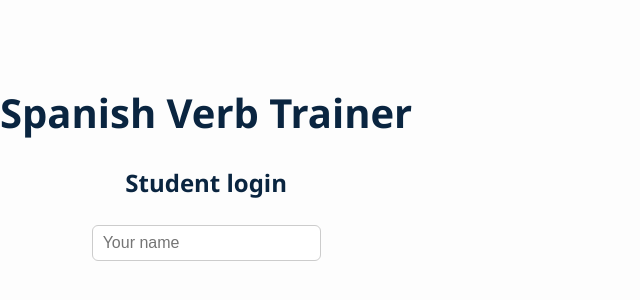
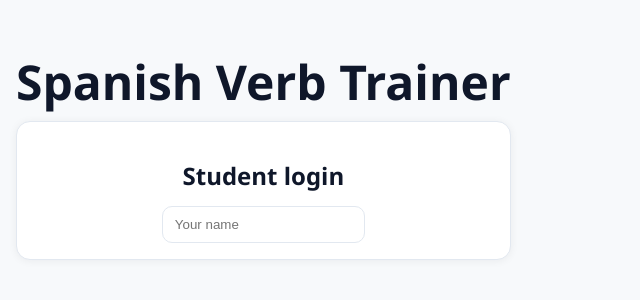
Before and after one commit to jullesp/Spanish-verb-trainer, a React (Vite) app: page / in a window 1280 px wide. Shown: the part 242-542 px from the top of the page, without its empty margins (0-640 px from the left). Built offline with nearby package versions, Linux system fonts and the light colour scheme.

Commit message:
Update App.css

```diff
--- a/src/App.css
+++ b/src/App.css
@@ -1,109 +1,45 @@
-/* Base layout and typography */
-body {
-  font-family: "Segoe UI", Roboto, Helvetica, Arial, sans-serif;
-  background-color: #fdfdfd;
-  color: #222;
-  text-align: center;
-  margin: 0;
-  padding: 0;
+/* Layout & typography */
+body{font-family:"Segoe UI",Roboto,Helvetica,Arial,sans-serif;background:#f7f9fb;color:#0f172a;margin:0}
+main{max-width:860px;margin:40px auto;padding:0 16px;text-align:center}
+h1{font-size:48px;margin:6px 0 12px}
+h2{margin:20px 0 12px}
+.muted{color:#64748b}
+
+/* Cards */
+.card{background:#fff;border:1px solid #e2e8f0;border-radius:14px;padding:16px;box-shadow:0 1px 8px rgba(15,23,42,.06);margin:8px 0}
+
+/* Rows */
+.row{display:flex;flex-wrap:wrap;gap:8px;justify-content:center}
+
+/* Inputs & primary buttons */
+input[type=text]{padding:10px 12px;border:1px solid #e2e8f0;border-radius:10px;background:#fff}
+button{border:1px solid #e2e8f0;background:#fff;color:#0f172a;border-radius:10px;padding:10px 16px;cursor:pointer;transition:all .15s}
+button.primary{background:#2563eb;color:#fff;border-color:#2563eb}
+button:hover{transform:translateY(-1px)}
+
+/* ---------- CHIPS (tense buttons) ---------- */
+.chip{
+  border:2px solid #e2e8f0;
+  border-radius:10px;
+  padding:8px 14px;
+  background:#f8fafc;
+  font-size:1rem;
+  line-height:1;
+}
+.chip:hover{
+  border-color:#93c5fd;
+  background:#eef6ff;
 }
 
-h1 {
-  font-size: 2.5rem;
-  margin-top: 40px;
-  color: #0a2540;
+/* PERSISTENT selection box using attribute selector */
+.chip[data-active="true"]{
+  border-color:#2563eb;                 /* solid blue border */
+  background:#e8f0ff;                   /* light blue fill */
+  box-shadow:0 0 0 3px rgba(37,99,235,.25); /* glow ring */
 }
 
-h2, h3 {
-  color: #0a2540;
-  margin-top: 30px;
+/* Keyboard focus is obvious */
+.chip:focus-visible{
+  outline:3px solid rgba(37,99,235,.55);
+  outline-offset:2px;
 }
-
-/* Container for everything */
-.app-container {
-  max-width: 700px;
-  margin: 0 auto;
-  padding: 20px;
-}
-
-/* Login section */
-.login-panel {
-  margin-bottom: 25px;
-}
-
-input[type="text"] {
-  padding: 8px 10px;
-  font-size: 1rem;
-  border: 1px solid #ccc;
-  border-radius: 6px;
-  margin: 4px;
-}
-
-button {
-  padding: 8px 16px;
-  font-size: 1rem;
-  border: none;
-  border-radius: 6px;
-  cursor: pointer;
-  background-color: #007bff;
-  color: white;
-  transition: all 0.15s ease-in-out;
-}
-
-button:hover {
-  background-color: #005ec9;
-}
-
-/* --- NEW tense chip design --- */
-.chip {
-  border: 1px solid #ccc;
-  border-radius: 6px;
-  padding: 8px 14px;
-  margin: 4px;
-  background: #f9f9f9;
-  cursor: pointer;
-  font-size: 1rem;
-  transition: all 0.15s ease-in-out;
-  display: inline-block;
-}
-
-.chip:hover {
-  background: #eef6ff;
-  border-color: #007bff;
-}
-
-.chip.active {
-  background: #007bff;
-  color: white;
-  border-color: #004a9f;
-  box-shadow: 0 0 0 2px rgba(0, 123, 255, 0.25);
-}
-
-/* Conjugation area */
-.conjugate-section {
-  margin-top: 40px;
-}
-
-.conjugate-section input {
-  margin-top: 10px;
-  width: 200px;
-}
-
-/* Stats section */
-.stats {
-  margin-top: 40px;
-  font-size: 0.95rem;
-  color: #333;
-}
-
-.stats strong {
-  color: #0a2540;
-}
-
-/* Footer or bottom space */
-footer {
-  margin-top: 50px;
-  padding: 10px;
-  color: #777;
-  font-size: 0.9rem;
-}
```
